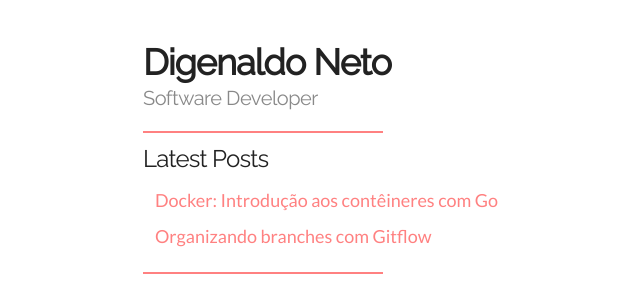
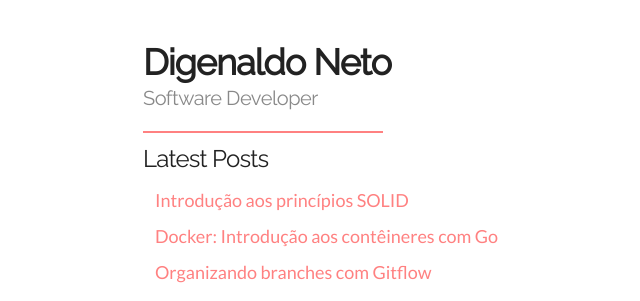
Before and after one commit to digenaldo/digenaldo2.github.io, a plain HTML site: page index.html in a window 1280 px wide. Shown: the top 301 px of the page, without its empty margins (167-807 px from the left). Drawn offline with Linux system fonts and the light colour scheme.

Commit message:
rebuilding site Tue Feb 19 13:33:56 -03 2019

```diff
--- a/index.html
+++ b/index.html
@@ -68,6 +68,9 @@
 
 		<ul class="no-bullet">
 			<li>
+				<a href="https://link.medium.com/OJZYxnfhrU">Introdução aos princípios SOLID</a>
+			</li>
+			<li>
 					<a href="https://medium.com/@digenaldo.neto/docker-introdução-aos-contêineres-com-go-53cab175ceae">Docker: Introdução aos contêineres com Go</a>
 			</li>
 			<li>
```
